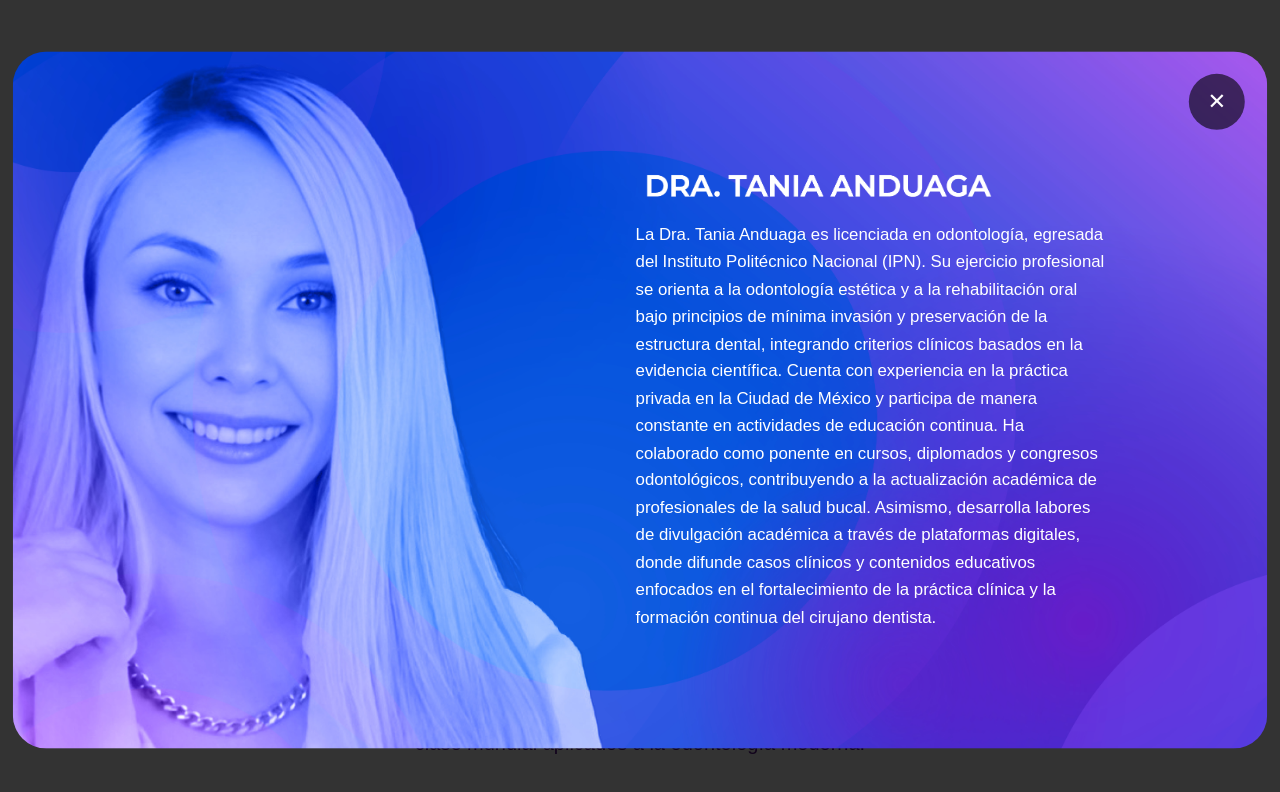
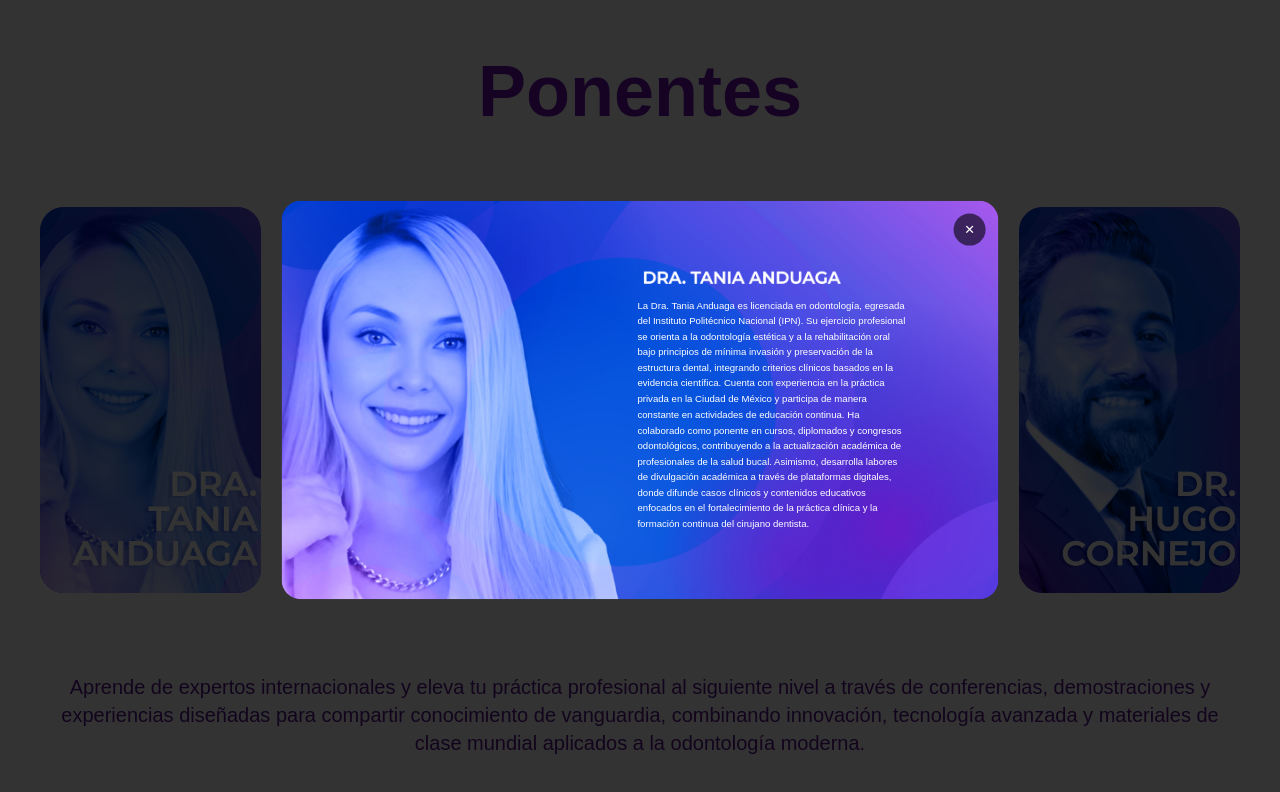
Before and after one commit to gaelbalsas18-byte/TokuyamaFest, a Next.js app: page / in a window 1280 px wide. Both pictures are taken after a click on the element 150 px from the left and 1513 px from the top of the page. Shown: the part 1113-1905 px from the top of the page. Built offline with nearby package versions, Linux system fonts and the light colour scheme.

Commit message:
igfffddd

```diff
--- a/components/sections/Ponentes.tsx
+++ b/components/sections/Ponentes.tsx
@@ -102,7 +102,7 @@ export default function Ponentes() {
           {ponentes.map((ponente) => (
             <motion.div
               key={ponente.id}
-              whileHover={{ scale: 1.05 }}
+              whileHover={{ scale: 1 }}
               transition={{ type: "spring", stiffness: 200 }}
               onClick={() => setActivo(ponente)}
               className="cursor-pointer rounded-3xl overflow-hidden bg-gradient-to-b from-purple-500 to-blue-600"
@@ -149,8 +149,8 @@ export default function Ponentes() {
             {/* MODAL */}
             <motion.div
               initial={{ scale: 0.85, opacity: 0 }}
-              animate={{ scale: 1.4, opacity: 1 }}
-              exit={{ scale: 1.5, opacity: 0 }}
+              animate={{ scale: 0.8, opacity: 1 }}
+              exit={{ scale: 0.6, opacity: 0 }}
               transition={{ duration: 0.35, ease: "easeOut" }}
               className="fixed inset-0 z-50 flex items-center justify-center px-[6vw]"
             >
```
